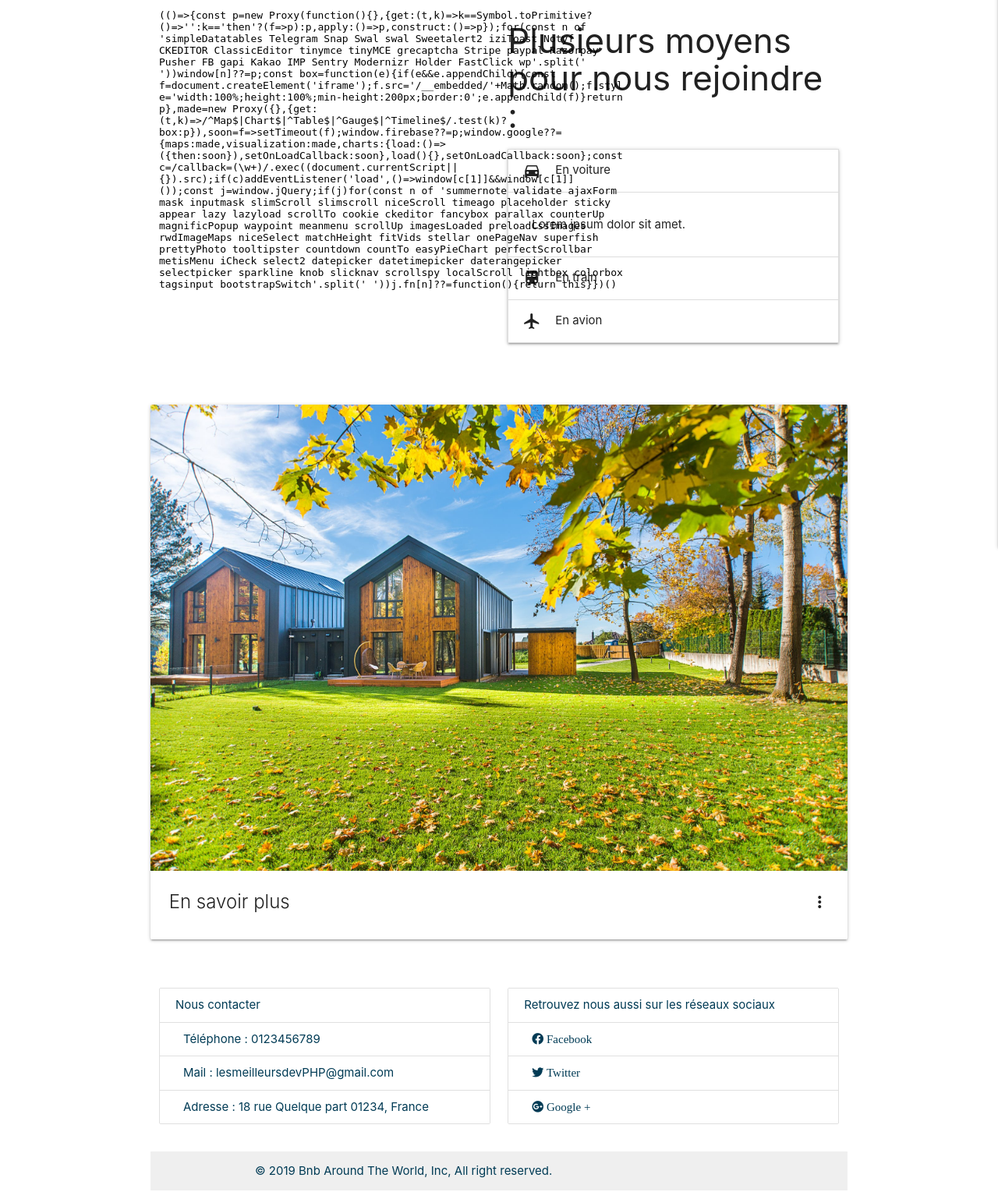
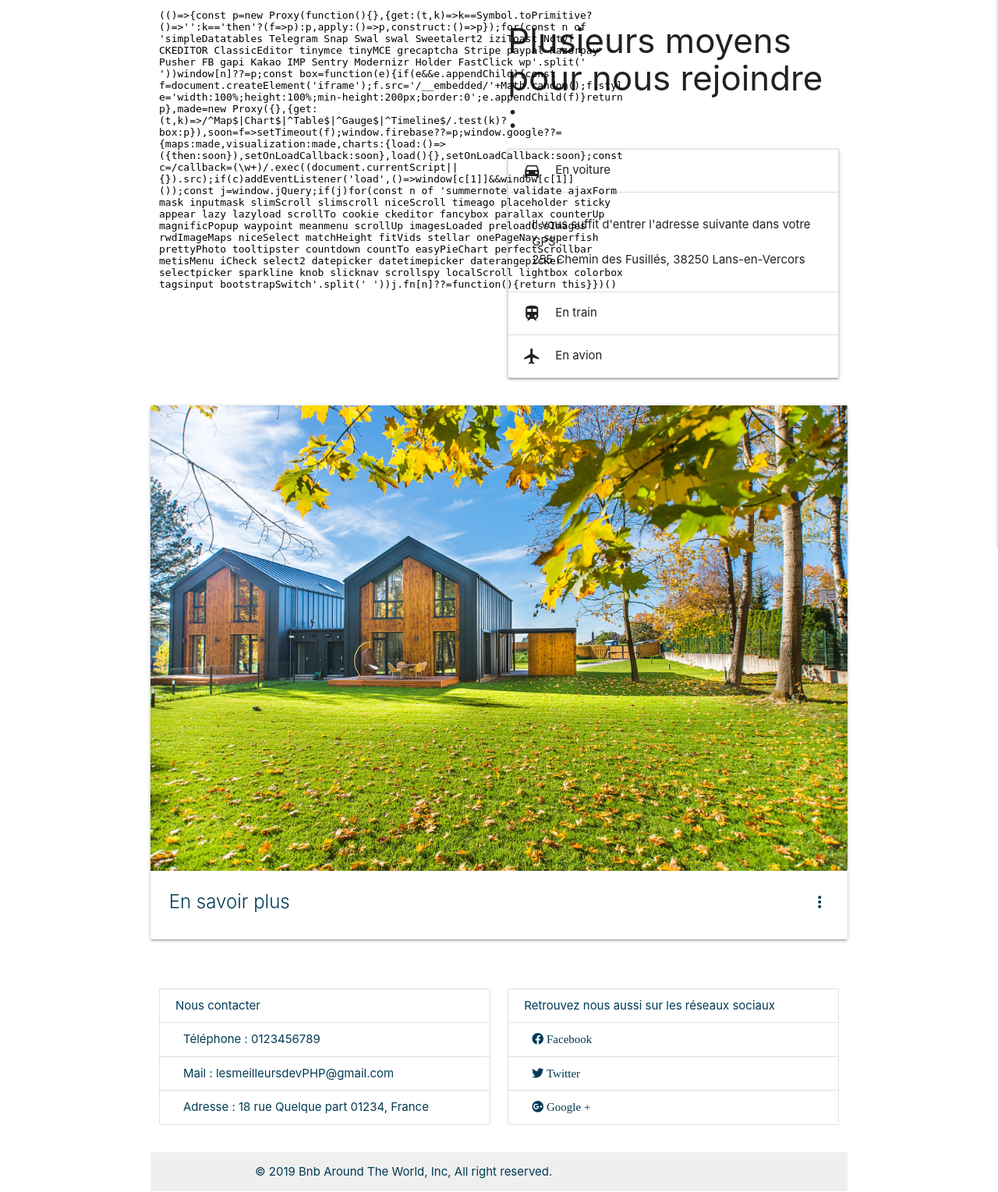
Before and after one commit to tleon/BnbAroundTheWorld, a PHP site: page /AboutUs/show in a window 1280 px wide, after a click that opens the changed part. Shown: the part 158-1687 px from the top of the page at 78% size. Run offline with PHP 8.4, Linux system fonts and the light colour scheme; a stand-in replaces the project's code that opens the database connection; some libraries are stand-ins or nearby versions.

Commit message:
css on aboutus and links in sidebar

```diff
--- a/src/View/AboutUs/aboutUs.html.twig
+++ b/src/View/AboutUs/aboutUs.html.twig
@@ -18,7 +18,7 @@
                 <iframe width="600"
                   height="500"
                   id="gmap_canvas"
-                  src="https://maps.google.com/maps?q=17%20rue%20delandine&t=&z=13&ie=UTF8&iwloc=&output=embed"
+                  src="https://maps.google.com/maps?q=Parc%Naturel%Régional%du%Vercors&t=&z=13&ie=UTF8&iwloc=&output=embed"
                   frameborder="0"
                   scrolling="no"
                   marginheight="0"
@@ -32,15 +32,15 @@
           <ul class="collapsible">
               <li>
                 <div class="collapsible-header"><i class="material-icons">directions_car</i>En voiture</div>
-                <div class="collapsible-body"><span>Lorem ipsum dolor sit amet.</span></div>
+                <div class="collapsible-body"><span>Il vous suffit d'entrer l'adresse suivante dans votre GPS : <br>255 Chemin des Fusillés, 38250 Lans-en-Vercors</span></div>
               </li>
               <li>
                 <div class="collapsible-header"><i class="material-icons">train</i>En train</div>
-                <div class="collapsible-body"><span>Lorem ipsum dolor sit amet.</span></div>
+                <div class="collapsible-body"><span>Se rendre à la gare de Grenoble puis vous trouverez des navettes montant à lans en vercors</span></div>
               </li>
               <li>
                 <div class="collapsible-header"><i class="material-icons">airplanemode_active</i>En avion</div>
-                <div class="collapsible-body"><span>Lorem ipsum dolor sit amet.</span></div>
+                <div class="collapsible-body"><span>Vous pouvez attérir à l'aeroport de Grenoble puis vous trouverez des navettes montant à lans en vercors</span></div>
               </li>
             </ul>
       </div>
@@ -51,26 +51,26 @@
               <img class="activator" src="/assets/images/paralax-photo.jpeg">
             </div>
             <div class="card-content">
-              <span class="card-title activator grey-text text-darken-4">En savoir plus<i class="material-icons right">more_vert</i></span>
+              <span class="card-title activator color-dark-blue">En savoir plus<i class="material-icons right">more_vert</i></span>
 
             </div>
             <div class="card-reveal">
-              <span class="card-title grey-text text-darken-4">Bienvenue à la campagne<i class="material-icons right">close</i></span>
+              <span class="card-title color-dark-blue">Bienvenue à la campagne<i class="material-icons right">close</i></span>
               <p class="cardAboutUs">Au coeur du Parc Naturel Régional du Vercors,
                 dans la nature et les prairies de Vassieux (D178 à 10m),<br/>
                 on vous accueillent dans notre grande maison
                 familiale en pierres (2 gîtes et 3 chambres hôtes).<br/> Gîte confortable,
                 avec vue sur la chaîne du Grand Veymont.
-                <br/><br/>Au rez-de-chaussée :
-                <ul class="collection cardAboutUs">
-                  <li class="collection-item">hall</li>
-                  <li class="collection-item">local et garage (vélos/motos)</li>
+                <br/><br/><span class="color-dark-blue"><u>Au rez-de-chaussée :</u></span>
+                <ul class="cardAboutUs">
+                  <li>- hall</li>
+                  <li>- local et garage (vélos/motos)</li>
                 </ul>
-                 <br/><span class="cardAboutUs">l'étage :</span> <br/><br/>
-                 <ul class="collection cardAboutUs">
-                   <li class="collection-item">coin cuisine, séjour, cellier</li>
-                   <li class="collection-item">4 chambres, salle d'eau avec wc</li>
-                   <li class="collection-item">Aire de jeux, parking, jardin commun</li>
+                 <br/><span class="cardAboutUs color-dark-blue"><u>l'étage :</u></span> <br/><br/>
+                 <ul class="cardAboutUs">
+                   <li>- coin cuisine, séjour, cellier</li>
+                   <li>- 4 chambres, salle d'eau avec wc</li>
+                   <li>- Aire de jeux, parking, jardin commun</li>
                  </ul><br/>
                  <span class="cardAboutUs">Chauffage central granulés bois. </span>
 
--- a/src/View/layout.html.twig
+++ b/src/View/layout.html.twig
@@ -21,6 +21,7 @@
     <header>
       <ul class="sidenav" id="slide-out">
         <li class="side-img"><img alt="logo" src="/assets/images/logo.png"></li>
+        <li><a href="/home/index">Acceuil</a></li>
         {% if connected %}
           <li>
             <a class="waves-effect waves-light modal-trigger bg-lg-white color-dark-blue" href="/Home/logout" id="connect">Déconnexion</a>
```
